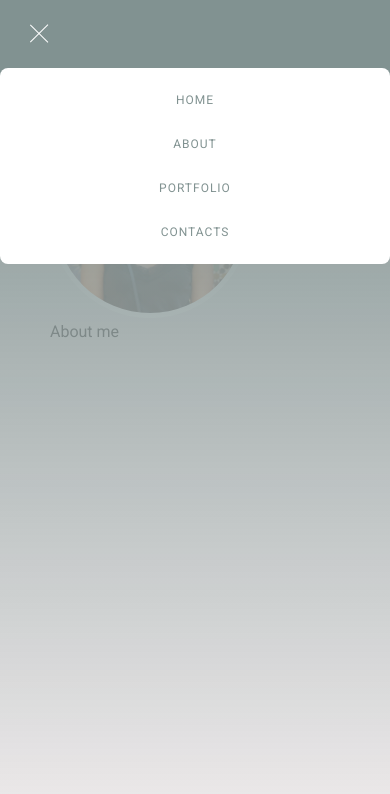
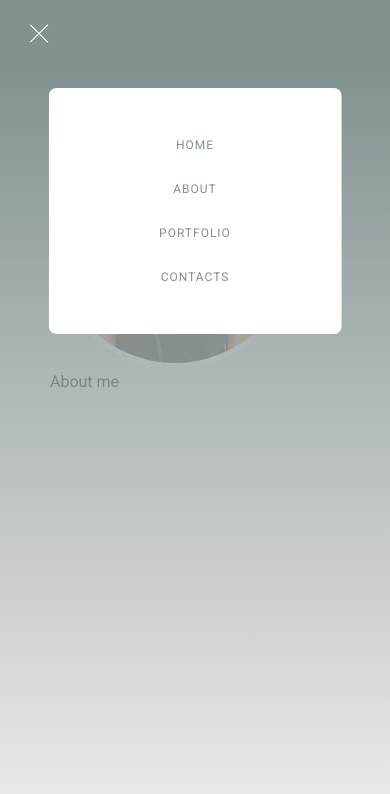
Before and after one commit to Raquel-Almeida/curriculum, a React (Create React App) app: page / in a window 390 px wide. Both pictures are taken after a click on the element 42 px from the left and 33 px from the top of the page. Shown: the top 794 px of the page. Built offline with nearby package versions, Linux system fonts and the light colour scheme.

Commit message:
Mobile Nav Updated

```diff
--- a/src/components/Header/Nav/Nav.jsx
+++ b/src/components/Header/Nav/Nav.jsx
@@ -4,7 +4,7 @@ import "./Nav.scss";
 
 export default function Nav(props) {
   return (
-    <div className={`nav ${props.openHamburgerMenu ? "mobile-menu" : "menu-hidden"}`}>
+    <div className={`nav ${props.openHamburgerMenu ? "mobile-menu fade-in" : "menu-hidden fade-out"}`}>
       <a href="/">Home</a>
       <a href="/">About</a>
       <a href="/">Portfolio</a>
--- a/src/components/Header/Nav/Nav.scss
+++ b/src/components/Header/Nav/Nav.scss
@@ -29,6 +29,13 @@
       opacity: 1;
     }
   }
+
+  @media screen and (min-width: 500px) {
+    &.fade-out {
+      visibility: visible !important;
+      opacity: 1 !important;
+    }
+  }
 }
 
 @media screen and (max-width: 500px) {
@@ -37,13 +44,15 @@
   }
 
   .nav.mobile-menu {
-    width: 100%;
+    width: 75%;
     background-color: white;
     flex-direction: column;
     position: absolute;
     top: 8vh;
-    left: 0;
-    padding: 25px;
+    margin-top: 20px;
+    left: 50%;
+    transform: translateX(-50%);
+    padding: 50px;
     border-radius: 8px;
 
     a {
--- a/src/components/Pages/Home/Home.scss
+++ b/src/components/Pages/Home/Home.scss
@@ -6,7 +6,7 @@
   padding: 50px;
 
   .profile-photo {
-    width: 40vw;
+    width: 60vw;
     max-width: 300px;
     border-radius: 50%;
     border: 5px solid white;
@@ -19,7 +19,7 @@
 
   @media screen and (max-width: 500px) {
     .profile-photo {
-      min-width: 200px;
+      min-width: 250px;
     }
   }
 }
--- a/src/sass/_animations.scss
+++ b/src/sass/_animations.scss
@@ -8,6 +8,7 @@
   }
 
   to {
+    visibility: visible;
     opacity: 1;
   }
 }
```
